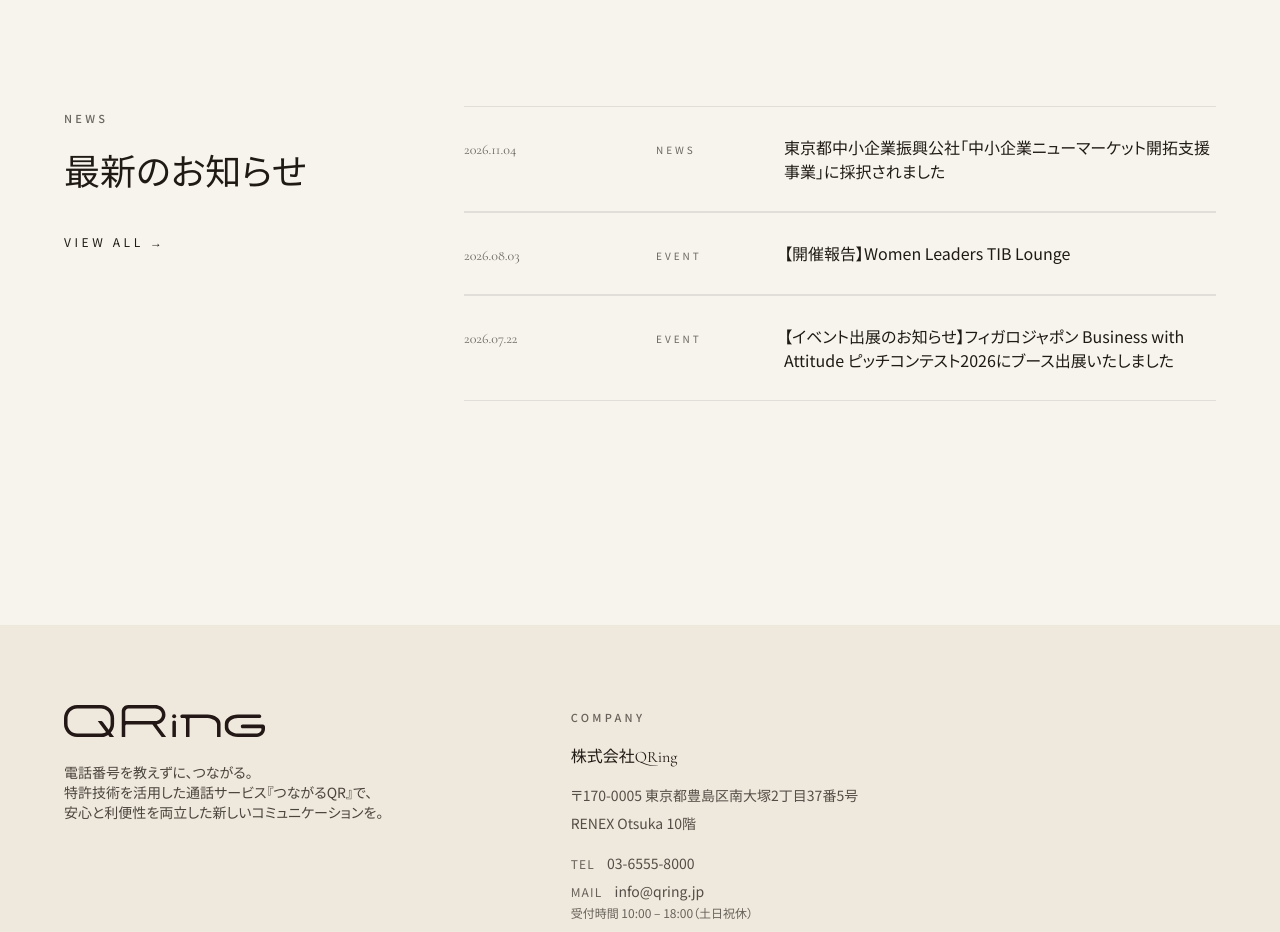
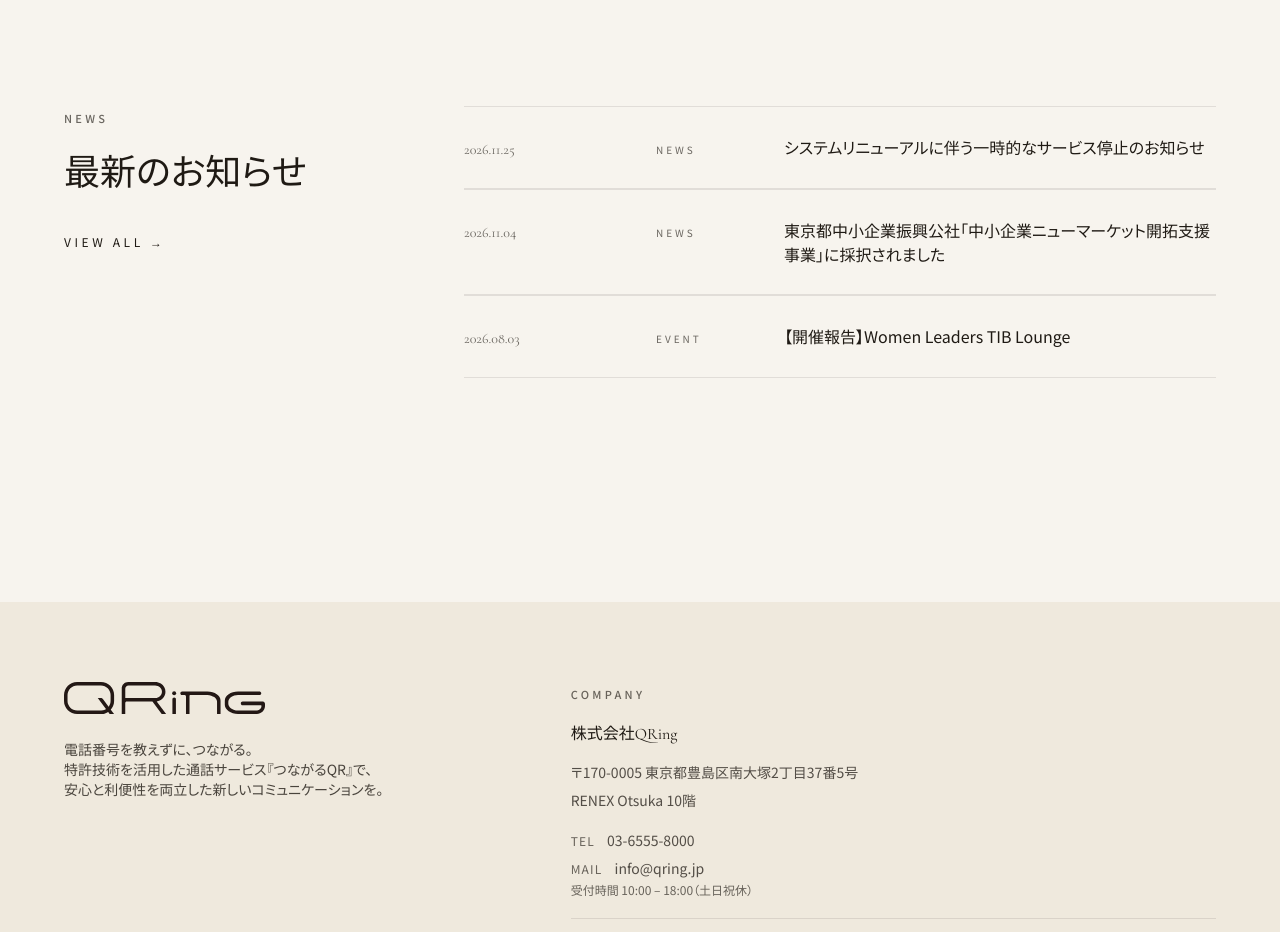
Before and after one commit to akizu815-create/QRing, a Next.js app: page / in a window 1280 px wide. Shown: the part 7640-8572 px from the top of the page. Built offline with nearby package versions, Linux system fonts and the light colour scheme.

Commit message:
Add November 26 service maintenance notice to NEWS and HOME

```diff
--- a/src/app/news/page.tsx
+++ b/src/app/news/page.tsx
@@ -1,3 +1,5 @@
+import { Fragment } from "react";
+import { SERVICE_MAINTENANCE_NOTICE } from "@/content/serviceMaintenance";
 import Link from "next/link";
 import NewmarketSupportCopy from "@/components/NewmarketSupportCopy";
 import { NEWMARKET_SUPPORT, isNewmarketSupportActive } from "@/content/newmarketSupport";
@@ -18,6 +20,7 @@ type NewsItem = {
 };
 
 const NEWS: NewsItem[] = [
+  SERVICE_MAINTENANCE_NOTICE,
   {
     date: "2026.09.26",
     cat: "MEDIA",
@@ -95,20 +98,9 @@ export default function NewsPage() {
       <section className="py-24 md:py-32">
         <div className="container-wide max-w-5xl">
           <ul>
-            {isNewmarketSupportActive() && (
-              <li>
-                <details className="group border-t border-ink/10">
-                  <summary className="grid cursor-pointer list-none items-baseline gap-4 py-8 md:grid-cols-12 md:gap-10 md:py-10">
-                    <div className="flex items-baseline gap-4 md:col-span-3 md:flex-col md:items-start md:gap-3"><time dateTime={NEWMARKET_SUPPORT.publishedOn} className="font-serif text-base text-ink/65">{NEWMARKET_SUPPORT.publishedOn.replaceAll("-", ".")}</time><span className="text-[10px] uppercase tracking-[0.3em] text-ink/65">NEWS</span></div>
-                    <h2 className="font-serif text-xl leading-tight text-ink transition-colors duration-300 group-hover:text-moss md:col-span-8 md:text-2xl">{NEWMARKET_SUPPORT.title}</h2>
-                    <div className="flex justify-end md:col-span-1"><span className="font-serif text-2xl text-moss transition-transform duration-500 group-open:rotate-45" aria-hidden="true">+</span></div>
-                  </summary>
-                  <div className="pb-8 pr-6 md:ml-[25%] md:pr-10"><NewmarketSupportCopy /><Link href={NEWMARKET_SUPPORT.path} className="link-underline mt-6 inline-block text-sm text-moss">記事の詳細を見る →</Link></div>
-                </details>
-              </li>
-            )}
             {NEWS.map((n, i) => (
-              <Reveal as="li" key={n.title} delay={i * 60}>
+              <Fragment key={n.title}>
+                <Reveal as="li" delay={i * 60}>
                   <details id={`news-${n.date.replaceAll(".", "")}`} className="group scroll-mt-28 border-t border-ink/10 last:border-b">
                     <summary className="grid md:grid-cols-12 gap-4 md:gap-10 py-8 md:py-10 cursor-pointer list-none items-baseline">
                       <div className="md:col-span-3 flex md:flex-col gap-4 md:gap-3 items-baseline md:items-start">
@@ -158,6 +150,19 @@ export default function NewsPage() {
                     </div>
                   </details>
                 </Reveal>
+                {i === 0 && isNewmarketSupportActive() && (
+                  <li>
+                    <details className="group border-t border-ink/10">
+                      <summary className="grid cursor-pointer list-none items-baseline gap-4 py-8 md:grid-cols-12 md:gap-10 md:py-10">
+                        <div className="flex items-baseline gap-4 md:col-span-3 md:flex-col md:items-start md:gap-3"><time dateTime={NEWMARKET_SUPPORT.publishedOn} className="font-serif text-base text-ink/65">{NEWMARKET_SUPPORT.publishedOn.replaceAll("-", ".")}</time><span className="text-[10px] uppercase tracking-[0.3em] text-ink/65">NEWS</span></div>
+                        <h2 className="font-serif text-xl leading-tight text-ink transition-colors duration-300 group-hover:text-moss md:col-span-8 md:text-2xl">{NEWMARKET_SUPPORT.title}</h2>
+                        <div className="flex justify-end md:col-span-1"><span className="font-serif text-2xl text-moss transition-transform duration-500 group-open:rotate-45" aria-hidden="true">+</span></div>
+                      </summary>
+                      <div className="pb-8 pr-6 md:ml-[25%] md:pr-10"><NewmarketSupportCopy /><Link href={NEWMARKET_SUPPORT.path} className="link-underline mt-6 inline-block text-sm text-moss">記事の詳細を見る →</Link></div>
+                    </details>
+                  </li>
+                )}
+              </Fragment>
             ))}
           </ul>
         </div>
--- a/src/app/page.tsx
+++ b/src/app/page.tsx
@@ -1,3 +1,4 @@
+import { SERVICE_MAINTENANCE_NOTICE } from "@/content/serviceMaintenance";
 import heroStyles from "@/components/HomeHero.module.css";
 import HomeColumns from "@/components/columns/HomeColumns";
 import NewmarketSupportPlacement from "@/components/NewmarketSupportPlacement";
@@ -40,9 +41,12 @@ const HERO_FEATURES = ["専用アプリ不要", "高齢者・ペット・落と
 export const metadata = pageMetadata("home");
 
 export default function Home() {
-  const newsItems = isNewmarketSupportActive()
-    ? [{ date: NEWMARKET_SUPPORT.publishedOn.replaceAll("-", "."), cat: "NEWS", title: NEWMARKET_SUPPORT.title, href: NEWMARKET_SUPPORT.path }, ...NEWS.slice(0, 2).map((item) => ({ ...item, href: `/news/#news-${item.date.replaceAll(".", "")}` }))]
-    : NEWS.slice(0, 3).map((item) => ({ ...item, href: `/news/#news-${item.date.replaceAll(".", "")}` }));
+  const newsItems = [
+    { ...SERVICE_MAINTENANCE_NOTICE, href: `/news/#news-${SERVICE_MAINTENANCE_NOTICE.date.replaceAll(".", "")}` },
+    ...(isNewmarketSupportActive()
+      ? [{ date: NEWMARKET_SUPPORT.publishedOn.replaceAll("-", "."), cat: "NEWS", title: NEWMARKET_SUPPORT.title, href: NEWMARKET_SUPPORT.path }, ...NEWS.slice(0, 1).map((item) => ({ ...item, href: `/news/#news-${item.date.replaceAll(".", "")}` }))]
+      : NEWS.slice(0, 2).map((item) => ({ ...item, href: `/news/#news-${item.date.replaceAll(".", "")}` }))),
+  ];
   return (
     <>
       <PageStructuredData page="home" />
--- /dev/null
+++ b/src/content/serviceMaintenance.ts
@@ -0,0 +1,7 @@
+// 掲載承認用原稿。日時は日本時間。HOMEとNEWS一覧で同じタイトル・日付を使用する。
+export const SERVICE_MAINTENANCE_NOTICE = {
+  date: "2026.11.25",
+  cat: "NEWS",
+  title: "システムリニューアルに伴う一時的なサービス停止のお知らせ",
+  body: "平素より「つながるQR」をご利用いただき、誠にありがとうございます。\n\nこのたび、システムリニューアルに伴い、下記の日時において一時的にサービスを停止いたします。\n\n【サービス停止予定日時】\n\n2026年11月26日（木）18:00から5分程度\n\n※作業状況により、停止時間が前後する場合がございます。\n\nサービス停止中は、「つながるQR」の機能をご利用いただけません。\n\nご利用の皆さまにはご不便をおかけいたしますが、何卒ご理解のほどよろしくお願い申し上げます。\n\n株式会社QRing",
+} as const;
```
Lines whose indentation alone changed are shown as unchanged.
